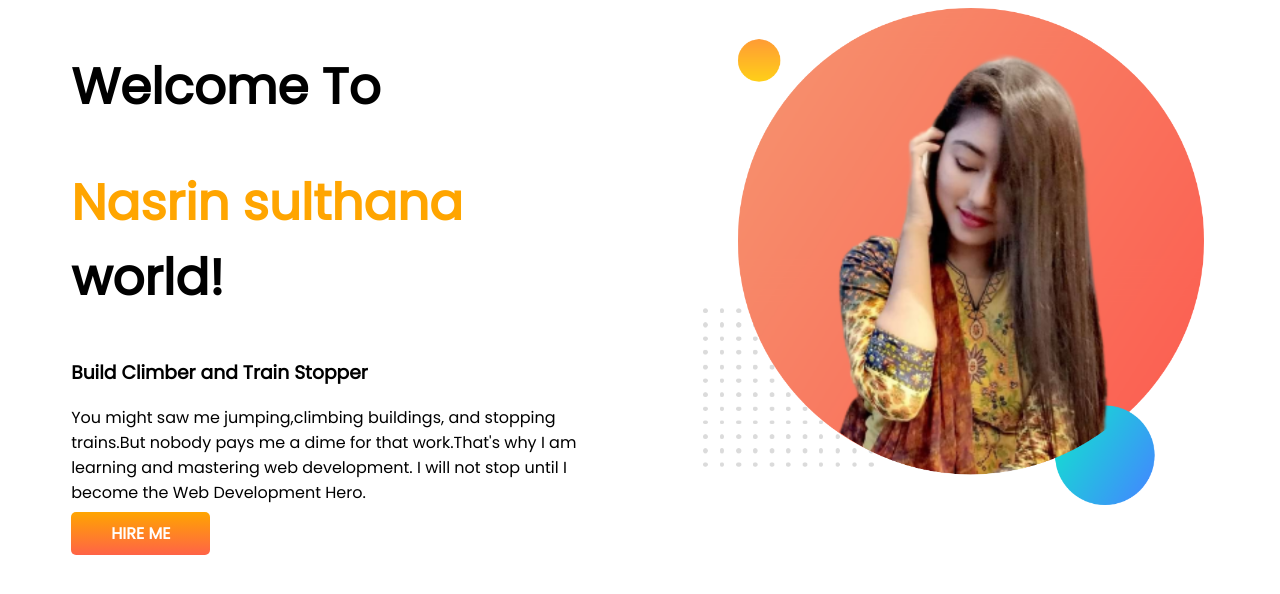
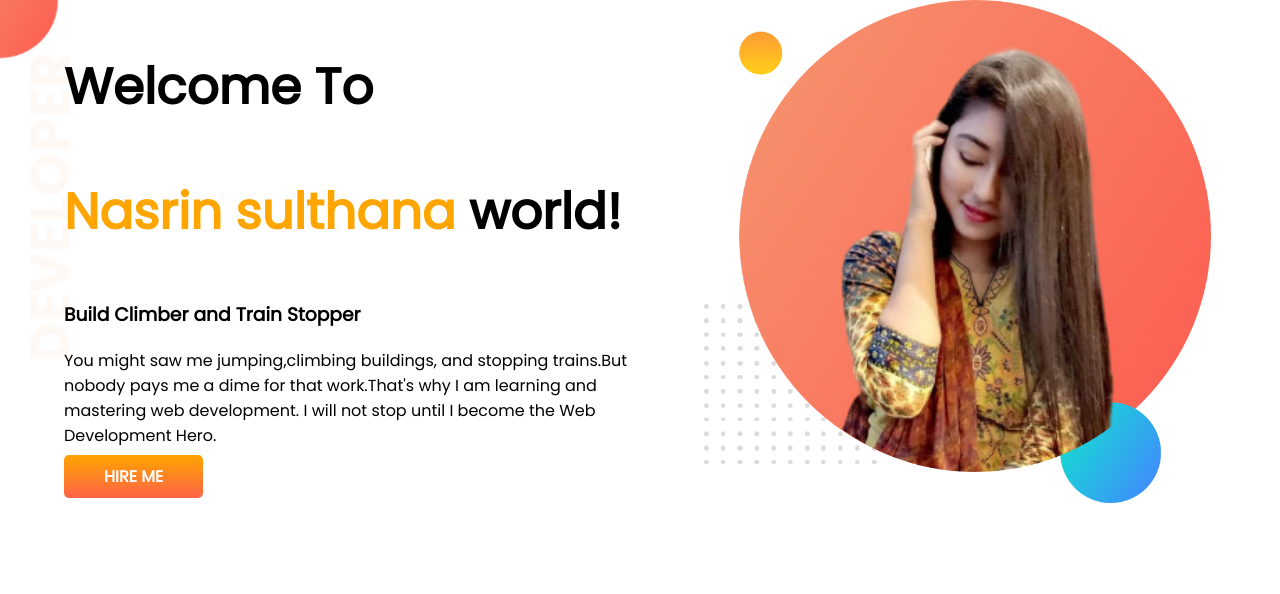
Before and after one commit to nasrinsulthanakona/developer-portfolio, a plain HTML site: page index.html in a window 1280 px wide. Drawn offline with Linux system fonts and the light colour scheme.

Commit message:
adding commit

```diff
--- a/index.html
+++ b/index.html
@@ -14,7 +14,10 @@
 
 <body>
 
+
+    <section class="top-banner">
         <section class="flexeble-area">
+
             <div class="half-width">
                 <h1>Welcome To</h1>
                 <h1><span class="orange-color">Nasrin sulthana </span> world!</h1>
@@ -24,11 +27,14 @@
                     for that work.That's why I am learning and
                     mastering web development. I will not stop until I
                     become the Web Development Hero.</p>
-            <a class="link-button" target="_blank" href="https://www.linkedin.com/company/programminghero/">HIRE ME</a>
+                <a class="link-button" target="_blank" href="https://www.linkedin.com/company/programminghero/">HIRE
+                    ME</a>
             </div>
             <div class="half-width">
                 <img src="images/kona-pic.png" alt="">
             </div>
+        </section>
+    </section>
 
     </section>
 </body>
--- a/style.css
+++ b/style.css
@@ -1,5 +1,6 @@
 body {
     font-family: 'Poppins', sans-serif;
+    margin: 0;
 }
 
 h1 {
@@ -36,3 +37,8 @@ h1 {
     border-radius: 5px;
 
 }
+
+.top-banner {
+    background-image: url(images/top-banner.png);
+    background-repeat: no-repeat;
+}
```
Lines whose indentation alone changed are shown as unchanged.
